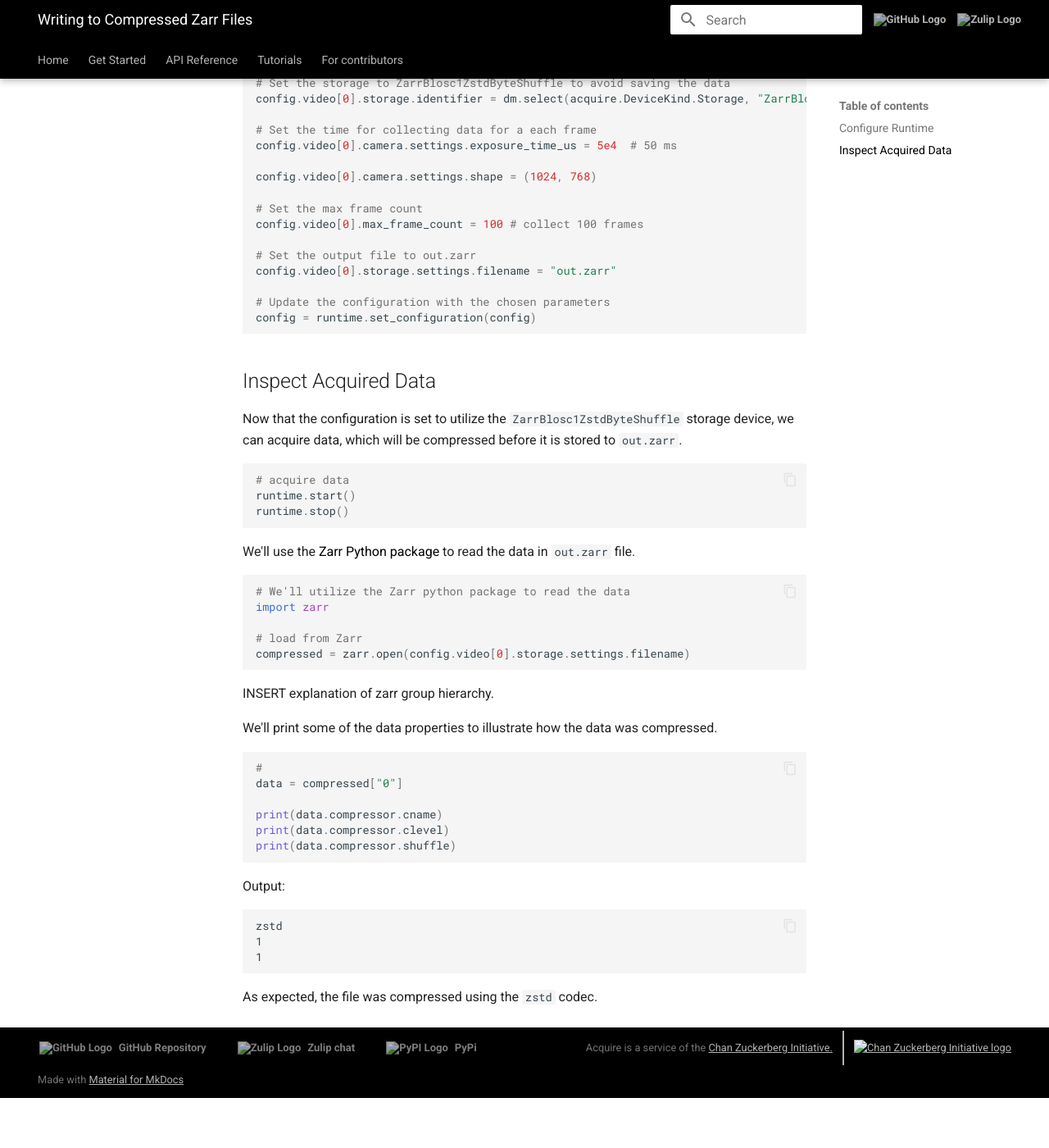
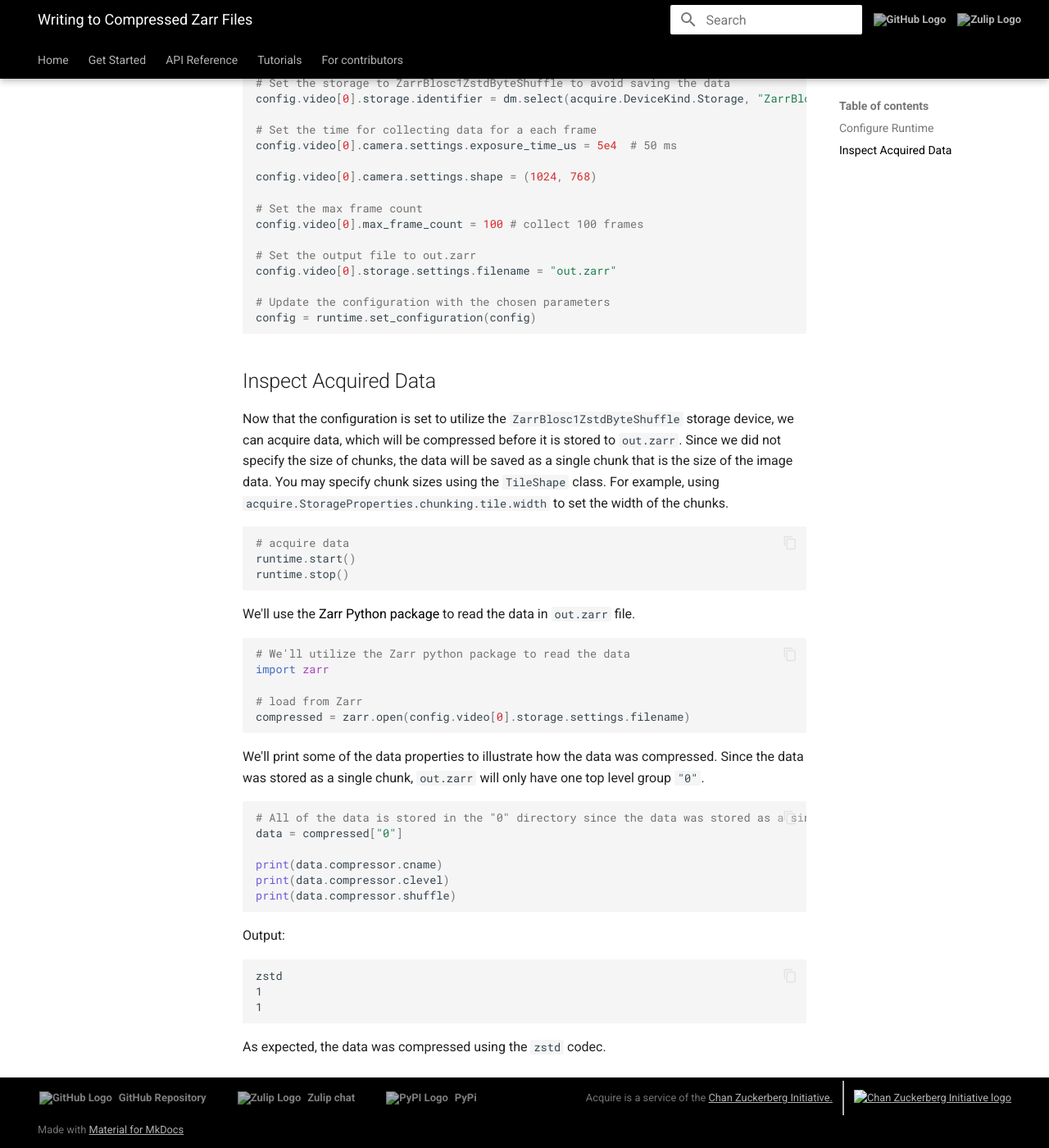
Before and after one commit to melissawm/acquire-docs, an MkDocs documentation site: the page built from docs/tutorials/compressed.md, in a window 1280 px wide and 1400 px high, scrolled down 740 px. Shown: the whole window at 82% size. Built offline with MkDocs 1.6.1 and Material for MkDocs 9.7.7, drawn with Linux system fonts in a browser that asks for light colours; comment, search, counter and statistics services are not loaded; before the commit the page ends 2079 px from its top, so only the background shows below that.

Commit message:
Update compressed.md
Explaining Zarr group hierarchy

````diff
--- a/docs/tutorials/compressed.md
+++ b/docs/tutorials/compressed.md
@@ -43,7 +43,7 @@ config = runtime.set_configuration(config)
 ```
 ## Inspect Acquired Data
 
-Now that the configuration is set to utilize the `ZarrBlosc1ZstdByteShuffle` storage device, we can acquire data, which will be compressed before it is stored to `out.zarr`.
+Now that the configuration is set to utilize the `ZarrBlosc1ZstdByteShuffle` storage device, we can acquire data, which will be compressed before it is stored to `out.zarr`. Since we did not specify the size of chunks, the data will be saved as a single chunk that is the size of the image data. You may specify chunk sizes using the `TileShape` class. For example, using `acquire.StorageProperties.chunking.tile.width` to set the width of the chunks.
 
 ```python
 # acquire data
@@ -58,12 +58,11 @@ import zarr
 # load from Zarr
 compressed = zarr.open(config.video[0].storage.settings.filename)
 ```
-INSERT explanation of zarr group hierarchy.
 
-We'll print some of the data properties to illustrate how the data was compressed.
+We'll print some of the data properties to illustrate how the data was compressed. Since the data was stored as a single chunk, `out.zarr` will only have one top level group `"0"`.
 
 ```python
-#
+# All of the data is stored in the "0" directory since the data was stored as a single chunk.
 data = compressed["0"]
 
 print(data.compressor.cname)
@@ -77,4 +76,4 @@ zstd
 1
 1
 ```
-As expected, the file was compressed using the `zstd` codec.
+As expected, the data was compressed using the `zstd` codec.
````
